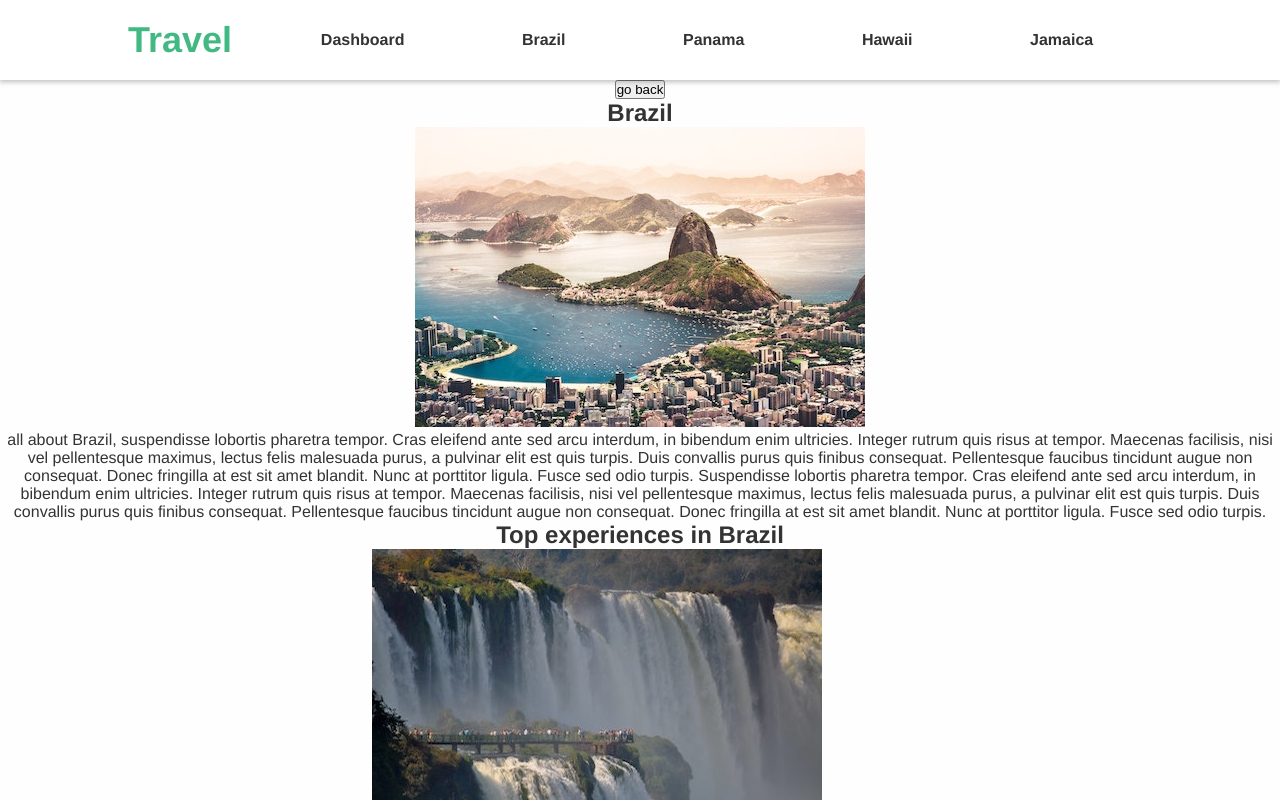
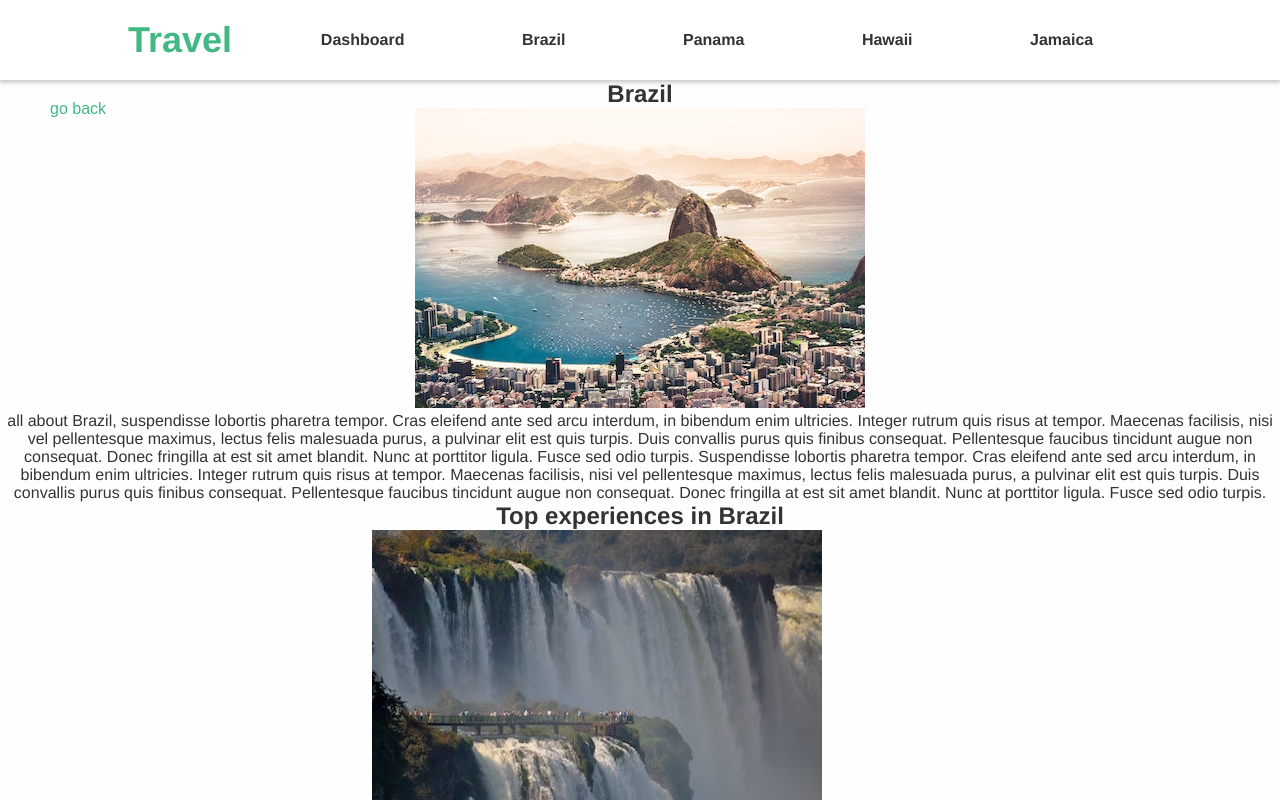
Before and after one commit to hdev14/travel, a Vue app: page /destination/brazil in a window 1280 px wide. Shown: the top 800 px of the page. Built offline with nearby package versions, Linux system fonts and the light colour scheme.

Commit message:
style: add goback style

```diff
--- a/src/components/GoBack.vue
+++ b/src/components/GoBack.vue
@@ -13,3 +13,18 @@ export default {
   }
 }
 </script>
+
+<style scoped>
+span {
+  position: absolute;
+  top: calc(80px + 20px);
+  left: 50px;
+}
+
+button {
+  border: none;
+  background-color: transparent;
+  font-size: 1rem;
+  color: var(--green);
+}
+</style>
```
